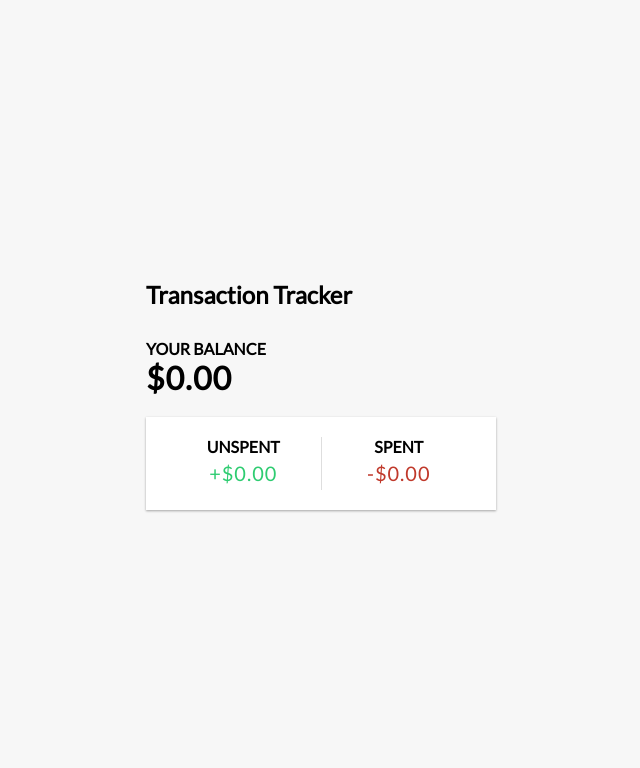
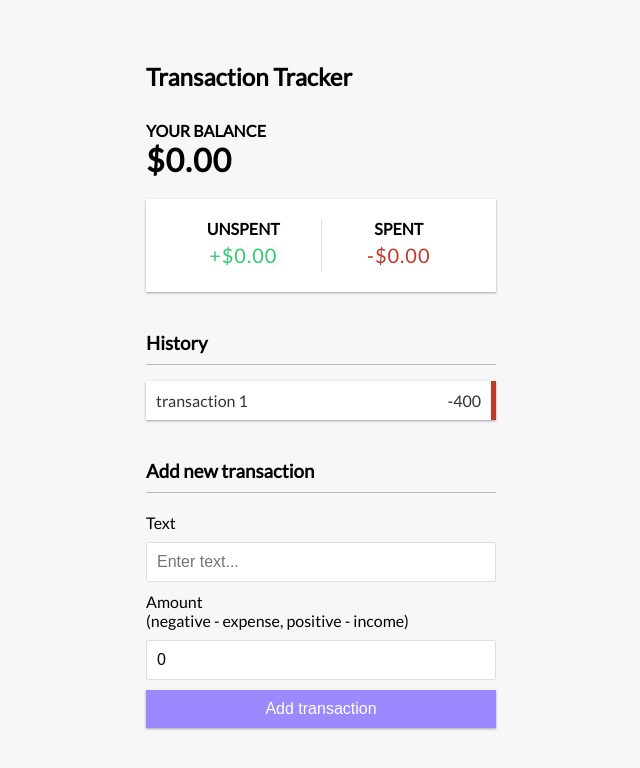
Before and after one commit to ziw224/oracle-transaction-tracker, a React (Create React App) app in the folder transaction-tracker-react/: page / in a window 1280 px wide. Shown: the top 768 px of the page, without its empty margins (319-959 px from the left). Built offline with nearby package versions, Linux system fonts and the light colour scheme.

Commit message:
update on App.js

```diff
--- a/transaction-tracker-react/src/App.js
+++ b/transaction-tracker-react/src/App.js
@@ -1,18 +1,23 @@
 import { Header } from "./components/Header";
 import { Balance } from "./components/Balance";
 import { InputOutput } from "./components/InputOutput";
+import { TransactionList } from "./components/TransactionList";
+import { AddTransaction } from "./components/AddTransaction";
+import { GlobalProvider } from "./context/GlobalState";
 
 import "./App.css";
 
 function App() {
   return (
-    <div>
+    <GlobalProvider>
       <Header />
       <div className="container">
         <Balance />
         <InputOutput />
+        <TransactionList />
+        <AddTransaction />
       </div>
-    </div>
+    </GlobalProvider>
   );
 }
 
```
